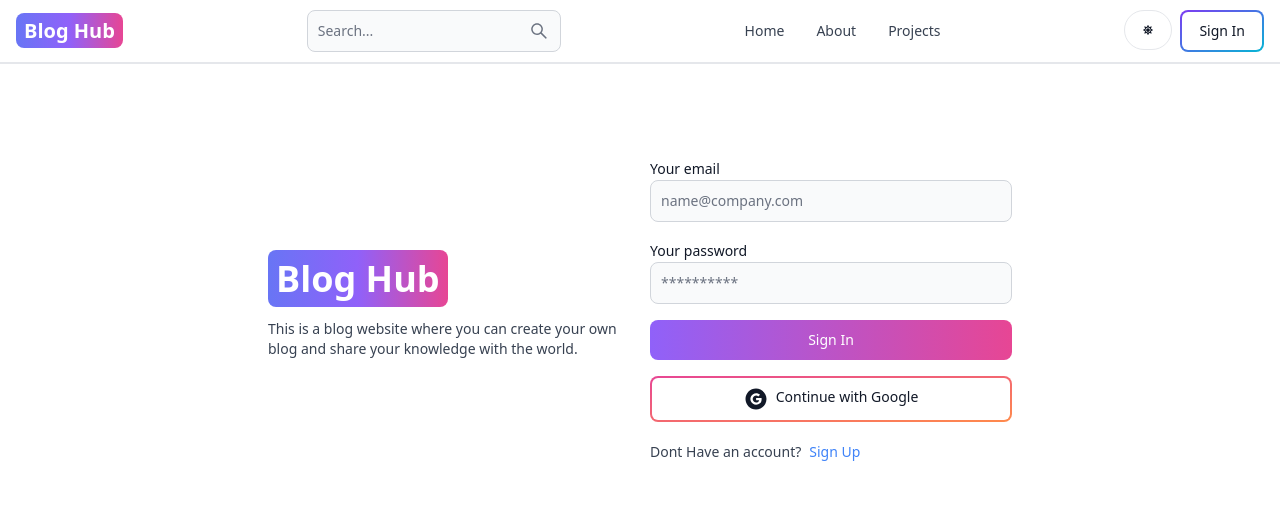
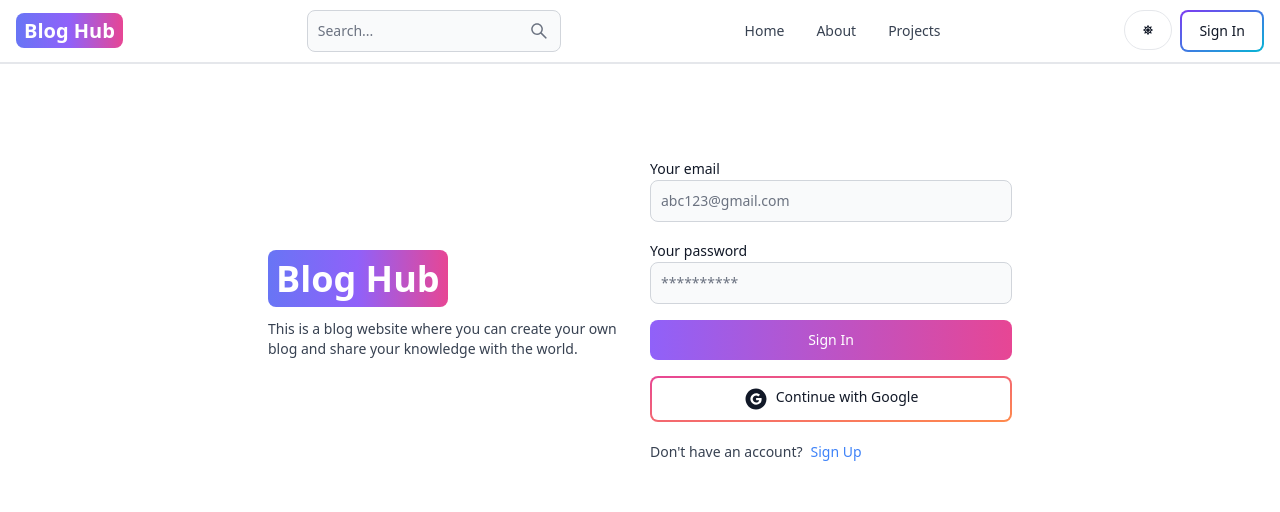
Before and after one commit to Rafiqdevhub/MERN_Blog_App, a React (Vite) app in the folder client/: page /signin in a window 1280 px wide. Shown: the top 512 px of the page. Built offline with nearby package versions, Linux system fonts and the light colour scheme.

Commit message:
modify the code

```diff
--- a/client/src/pages/SignIn.jsx
+++ b/client/src/pages/SignIn.jsx
@@ -9,7 +9,7 @@
 } from "../redux/user/userSlice";
 import OAuth from "../components/OAuth";
 
-export default function SignIn() {
+const SignIn = () => {
   const [formData, setFormData] = useState({});
   const { loading, error: errorMessage } = useSelector((state) => state.user);
   const dispatch = useDispatch();
@@ -62,7 +62,7 @@
               <Label value="Your email" />
               <TextInput
                 type="email"
-                placeholder="name@company.com"
+                placeholder="abc123@gmail.com"
                 id="email"
                 onChange={handleChange}
               />
@@ -93,7 +93,7 @@
             <OAuth />
           </form>
           <div className="flex gap-2 text-sm mt-5">
-            <span>Dont Have an account?</span>
+            <span>Don&apos;t have an account?</span>
             <Link to="/signup" className="text-blue-500">
               Sign Up
             </Link>
@@ -107,4 +107,5 @@
       </div>
     </div>
   );
-}
+};
+export default SignIn;
```
